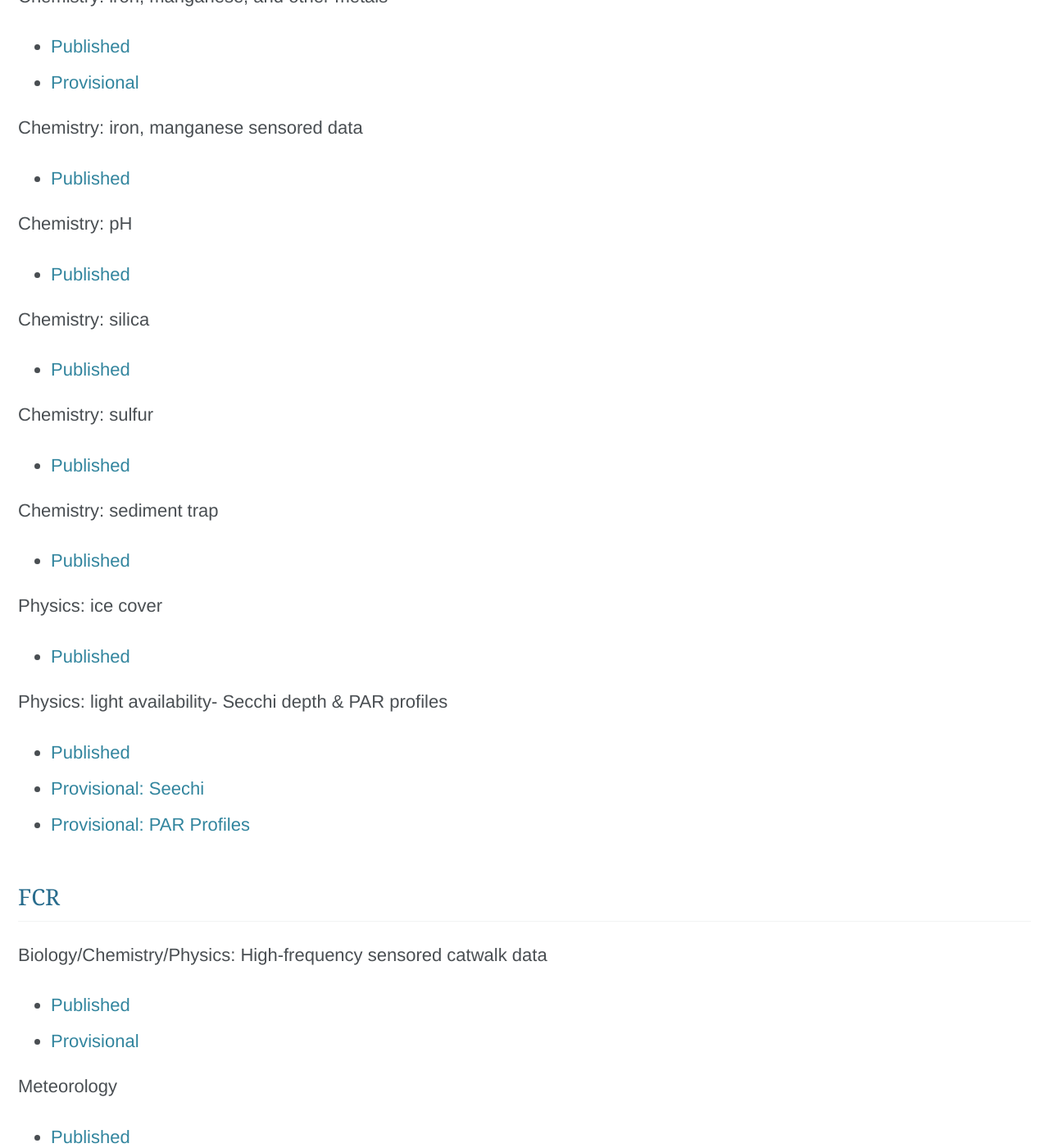
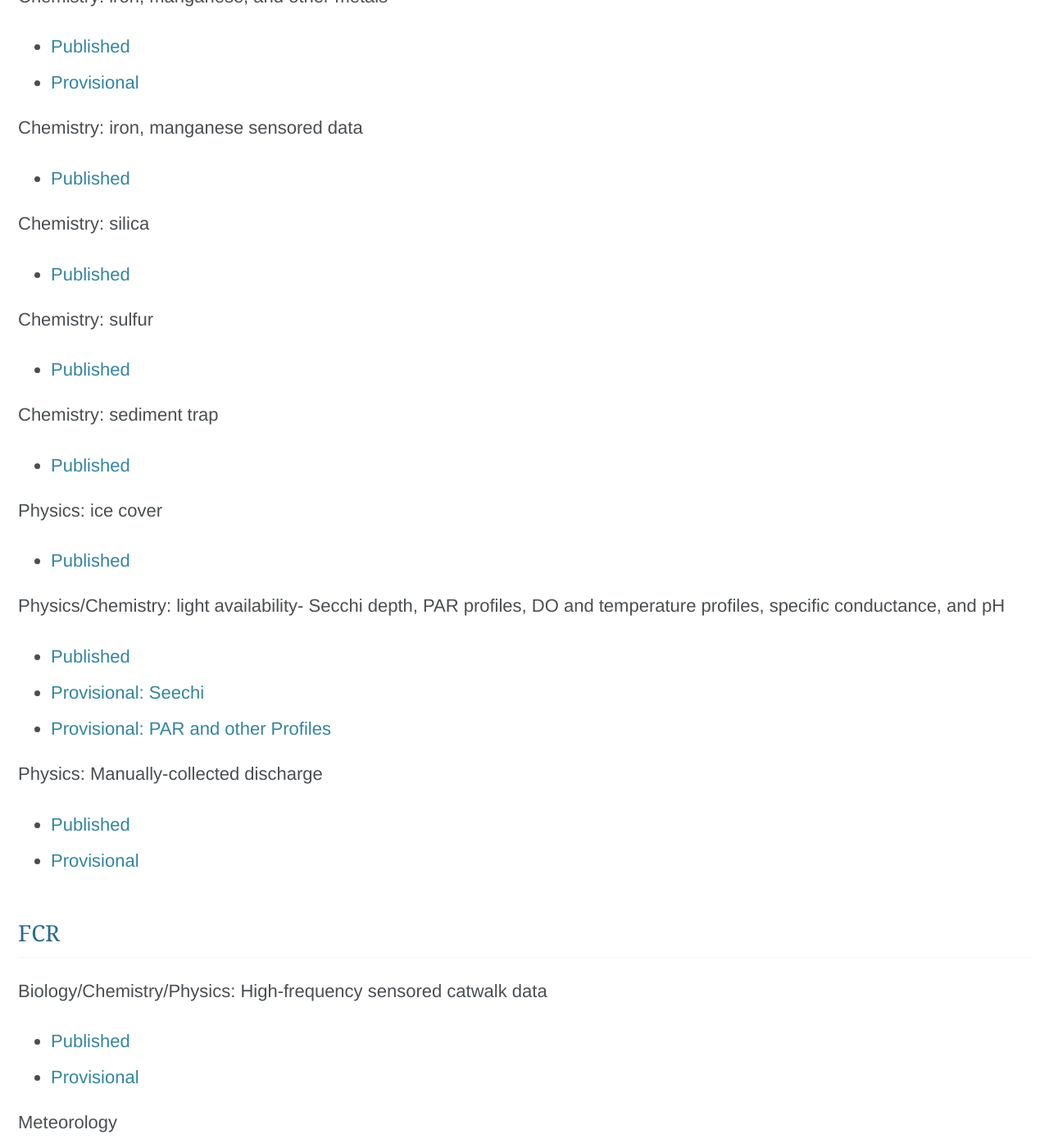
Before and after one commit to LTREB-reservoirs/LTREB-reservoirs.github.io, a Jekyll site: the page built from _pages/data.md, in a window 1280 px wide and 1400 px high, scrolled down 1982 px. Shown: the whole window at 82% size. Built offline with Jekyll 4.4.1, drawn with Linux system fonts in a browser that asks for light colours; cached includes are drawn as plain includes; nearby versions of some CDN libraries; some of the changed text lies outside the part shown.

Commit message:
Moved the ph section

```diff
--- a/_pages/data.md
+++ b/_pages/data.md
@@ -64,10 +61,14 @@ Chemistry: sediment trap
 Physics: ice cover
 - [Published](https://portal.edirepository.org/nis/mapbrowse?scope=edi&identifier=456)
 
-Physics: light availability- Secchi depth & PAR profiles
+Physics/Chemistry: light availability- Secchi depth, PAR profiles, DO and temperature profiles, specific conductance, and pH
 - [Published](https://portal.edirepository.org/nis/mapbrowse?scope=edi&identifier=198)
 - [Provisional: Seechi](https://raw.githubusercontent.com/CareyLabVT/Reservoirs/master/Data/DataNotYetUploadedToEDI/Secchi/secchi_L1.csv)
-- [Provisional: PAR Profiles](https://raw.githubusercontent.com/CareyLabVT/Reservoirs/master/Data/DataNotYetUploadedToEDI/YSI_PAR/ysi_L1.csv)
+- [Provisional: PAR and other Profiles](https://raw.githubusercontent.com/CareyLabVT/Reservoirs/master/Data/DataNotYetUploadedToEDI/YSI_PAR/ysi_L1.csv)
+
+Physics: Manually-collected discharge
+- [Published](https://portal.edirepository.org/nis/mapbrowse?scope=edi&identifier=454)
+- [Provisional](https://raw.githubusercontent.com/CareyLabVT/Reservoirs/master/Data/DataNotYetUploadedToEDI/Raw_Discharge/ManualDischarge_L1.csv)
 
 ## FCR
 
```
Also changed, not shown: other parts of _pages/data.md (+0 -6 lines).
